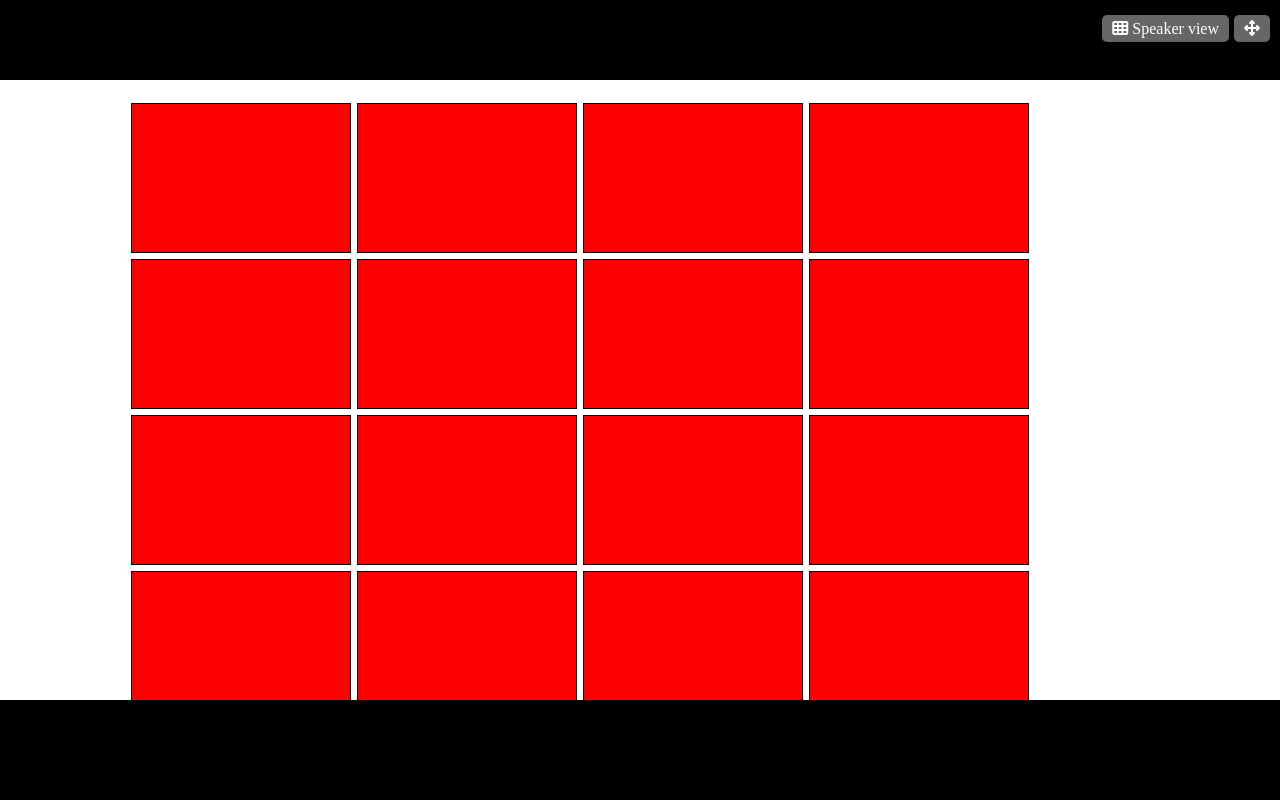
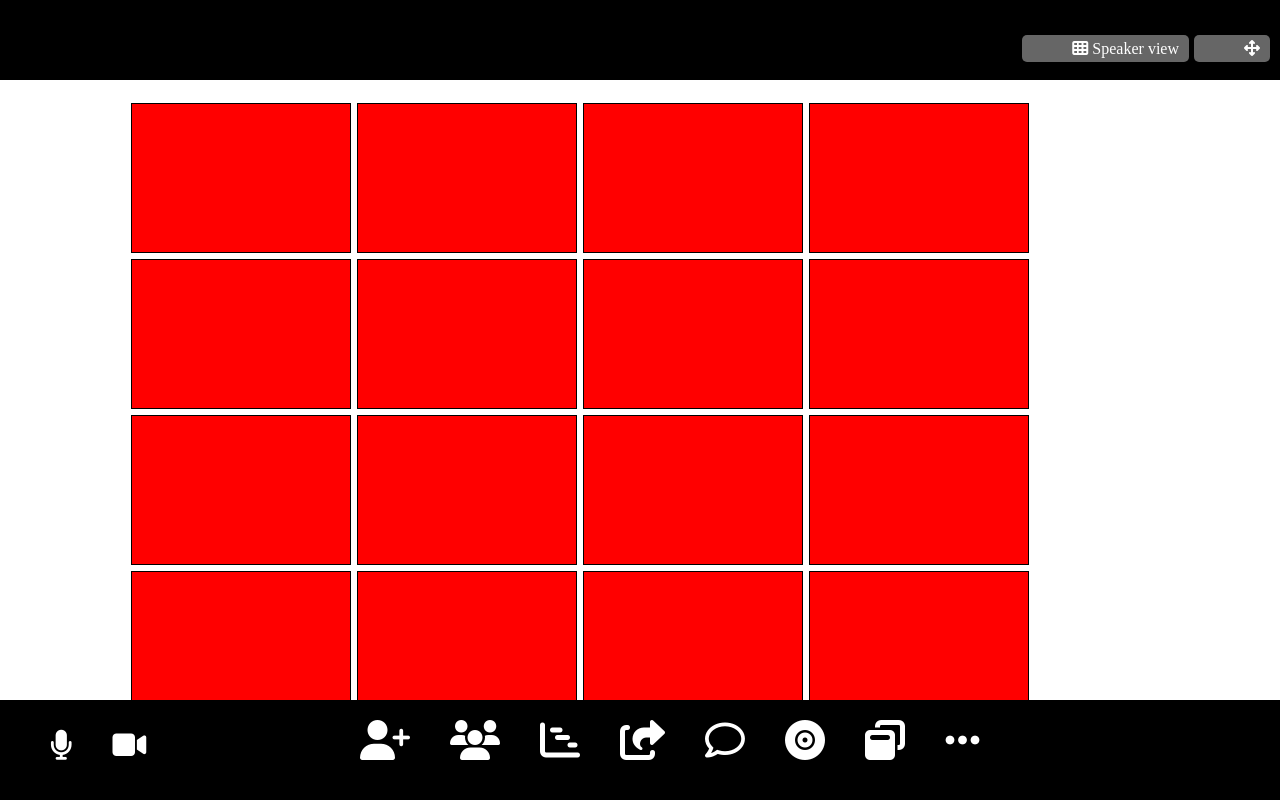
Before and after one commit to robertoboston/html-css-zoom, a plain HTML site: page index.html in a window 1280 px wide. Drawn offline with Linux system fonts and the light colour scheme.

Commit message:
add icons

```diff
--- a/css/style.css
+++ b/css/style.css
@@ -13,29 +13,22 @@ header{
     left: 0;
     width: 100%;
     z-index: 1;
+}
 
 
-}
-
-.container-header{
-    width: 100%
-
-}
 
 .row {
-    width: 100%;
-    display: flex;
-
-}
-
-.col-20{
     width: 100%;
 
 }
 
+
+
 .header-content{
-    text-align: right;
     padding: 20px 10px;
+    text-align: end;
+
+
 }
 
 .arrows, .grid-text{
@@ -54,7 +47,6 @@ header{
 
 main{
     margin-top: 100px;
-    width: 100vw;
     height: calc(100vh - 160px);
     overflow: scroll;
 
@@ -89,4 +81,45 @@ main{
     left: 0;
     bottom: 0;
 
+
 }
+
+.container-bottom{
+    display: flex;
+
+
+}
+
+
+
+.col20{
+    width: 50%;
+    height: 70px;
+    padding: 10px 10px;
+    display: flex;
+
+
+
+}
+
+.col80-bottom{
+    width: 50%;
+    height: 70px;
+    display: flex;
+
+
+}
+
+
+i{
+    margin-bottom: 10px;
+    color: white;color: white;
+    margin-left: 40px;
+    margin-top: 20px
+
+}
+
+.end-meeting{
+    color: red;
+    text-align: right;
+}
--- a/index.html
+++ b/index.html
@@ -10,15 +10,12 @@
 </head>
 <body>
     <header>
-        <div class="container-header">
-            <div class="row">
-                <div class="col-20">
-                    <div class="header-content">
-                        <span class="grid-text"><i class="fa-solid fa-table-cells"></i> Speaker view</span></span><span class="arrows"><i class="fa-solid fa-arrows-up-down-left-right"></i></span>
-                    </div>
-                </div>
+        <div class="row">
+            <div class="header-content">
+                <span class="grid-text"><i class="fa-solid fa-table-cells"></i> Speaker view</span></span><span class="arrows"><i class="fa-solid fa-arrows-up-down-left-right"></i></span>
             </div>
         </div>
+
     </header>
 
     <main>
@@ -64,10 +61,52 @@
             </div>
         </div>
     </main>
+
     <footer>
         <div class="bottom-bar">
-
-
+            <div class="row">
+                <div class="container-bottom">
+                    <div class="col20" >
+                        <div class="mic">
+                            <i class="fa-solid fa-microphone" style="font-size:30px"></i>
+                            <p>Mute</p>
+                        </div>
+                        <div class="camera">
+                            <i class="fa-solid fa-video" style="font-size:30px"></i>
+                            <p>Stop video</p>
+                        </div>
+                    </div>
+                    <div class="col80-bottom">
+                        <div>
+                            <i class="fa-solid fa-user-plus" style="font-size: 40px"></i>
+                        </div>
+                        <div>
+                            <i class="fa-solid fa-users" style="font-size: 40px"></i>
+                        </div>
+                        <div>
+                            <i class="fa-solid fa-chart-gantt" style="font-size: 40px"></i>
+                        </div>
+                        <div>
+                            <i class="fa-solid fa-share-from-square" style="font-size: 40px"></i>
+                        </div>
+                        <div>
+                            <i class="fa-regular fa-comment" style="font-size: 40px"></i>
+                        </div>
+                         <div>
+                            <i class="fa-solid fa-record-vinyl" style="font-size: 40px;"></i>
+                        </div>
+                        <div>
+                            <i class="fa-solid fa-window-restore" style="font-size: 40px;"></i>
+                        </div>
+                        <div>
+                            <i class="fa-solid fa-ellipsis" style="font-size: 40px;"></i>
+                        </div>
+                    </div>
+                    <div class="col20" >
+                            End meeting
+                    </div>
+                </div>
+            </div>
         </div>
     </footer>
 </body>
```
